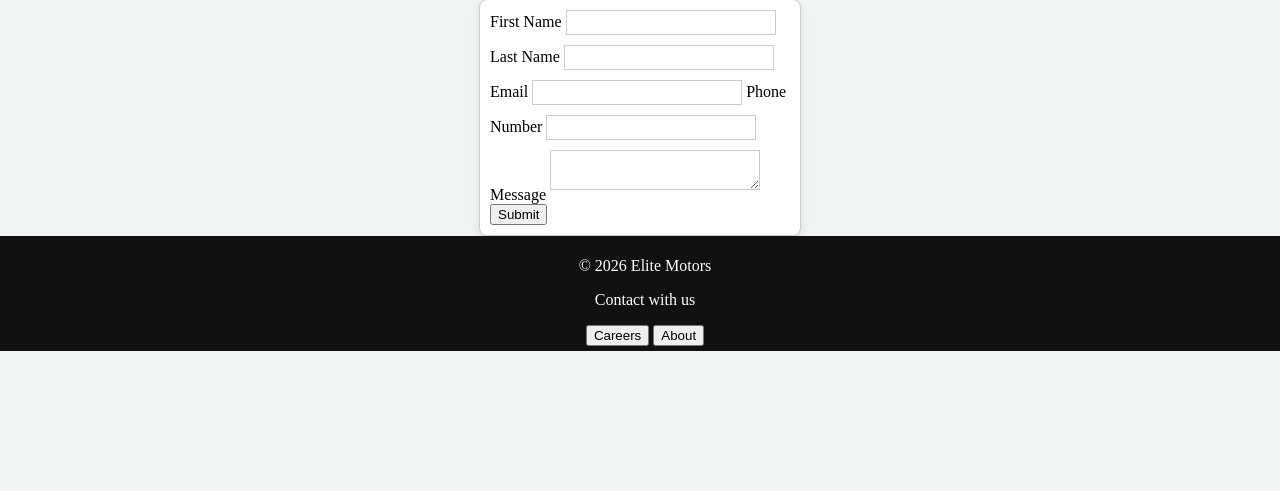
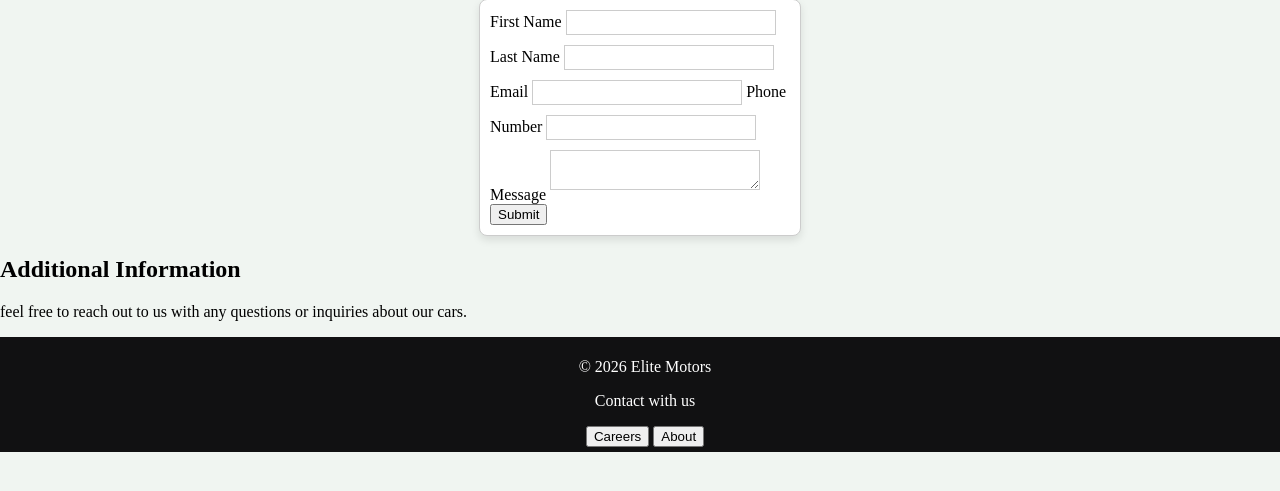
Before and after one commit to Ericchhun67/elite-motors, a Flask app: page /contact in a window 1280 px wide. Shown: the part 173-664 px from the top of the page. Run offline with Flask 3, Linux system fonts and the light colour scheme.

Commit message:
Add contact html

```diff
--- a/templates/contact.html
+++ b/templates/contact.html
@@ -51,6 +51,12 @@
     </style>
 </div>
 
+<div class="addtional-info">
+    <h2>Additional Information</h2>
+    <p>feel free to reach out to us with any questions or inquiries about our cars.</p>
+
+</div>
+
 
 
 
```
